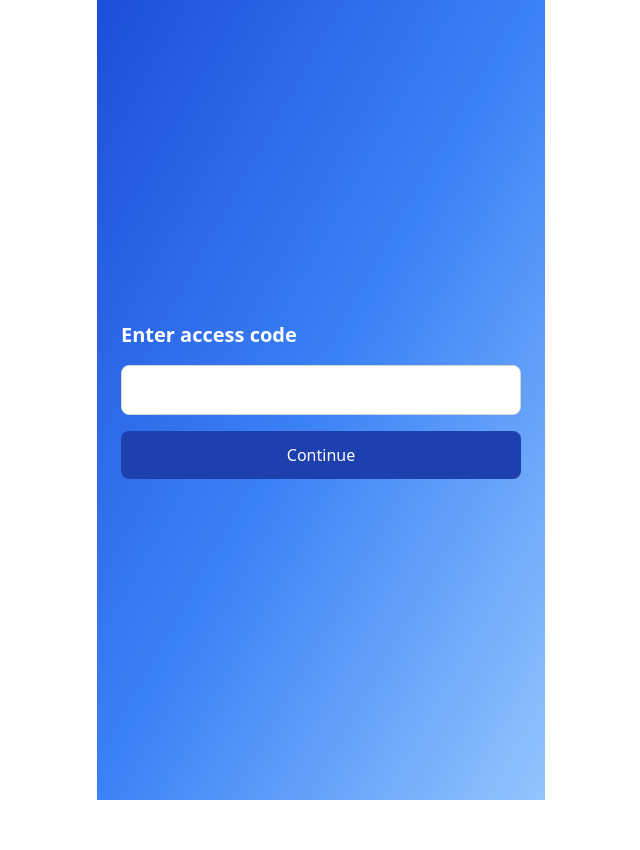
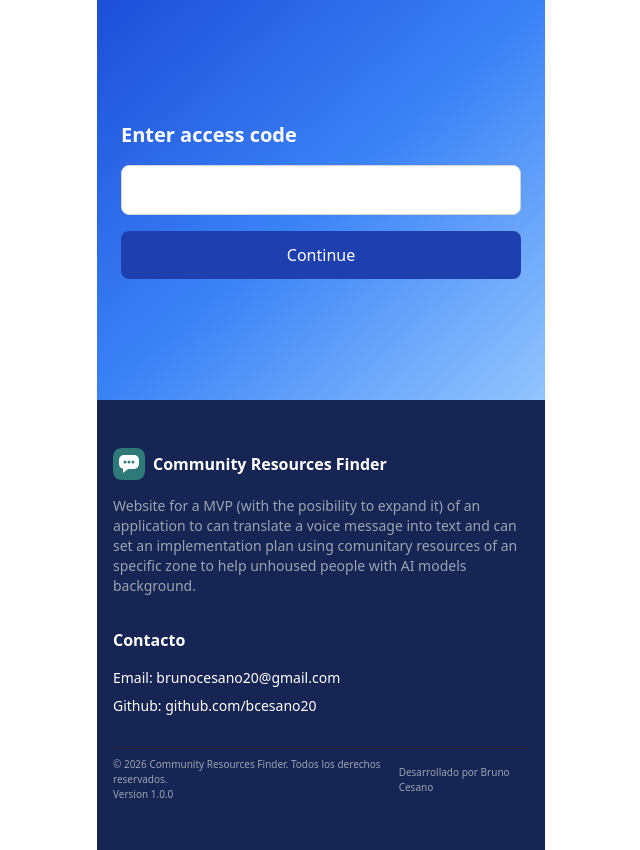
Before and after one commit to bcesano20/community-resource-finder-platform, a React (Vite) app in the folder frontend/: page / in a window 1280 px wide. Shown: the whole page, without its empty margins (319-959 px from the left). Before the commit the page ends 800 px from the top, so only its background shows below. Built offline with nearby package versions, Linux system fonts and the light colour scheme; no server answers.

Commit message:
add footer as global component (#16)

```diff
--- a/frontend/src/App.tsx
+++ b/frontend/src/App.tsx
@@ -1,5 +1,6 @@
 import { Layout } from './Layout';
 
+import { Footer } from './components';
 import { ChatScreen } from './pages/ChatScreen';
 import { UnlockScreen } from './pages/UnlockScreen';
 import { useSession } from './hooks/useSession';
@@ -14,6 +15,7 @@ export function App() {
       ) : (
         <UnlockScreen isLoading={isLoading} error={error} onUnlock={unlock} />
       )}
+      <Footer />
     </Layout>
   );
 }
--- /dev/null
+++ b/frontend/src/components/Footer/Footer.tsx
@@ -0,0 +1,65 @@
+export function Footer() {
+  const CURRENT_YEAR = new Date().getFullYear();
+
+  return (
+    <footer className="bg-blue-950 text-white">
+      <div className="mx-auto max-w-7xl px-4 py-12">
+        {/* Top Section */}
+        <div className="mb-8 grid gap-8">
+          {/* Brand */}
+          <div>
+            <div className="mb-4 flex items-center gap-2">
+              {/* Logo/Icon */}
+              <div className="flex h-8 w-8 items-center justify-center overflow-hidden rounded-lg">
+                <img
+                  src="/favicon.svg"
+                  alt="community resources finder"
+                  width={32}
+                  height={32}
+                  className="h-full w-full object-contain"
+                />
+              </div>
+              <span className="font-bold text-white">Community Resources Finder</span>
+            </div>
+            <p className="text-sm text-gray-400">
+              Website for a MVP (with the posibility to expand it) of an application to can
+              translate a voice message into text and can set an implementation plan using
+              comunitary resources of an specific zone to help unhoused people with AI models
+              background.
+            </p>
+          </div>
+
+          {/* Contact */}
+          <div className="text-left">
+            <h4 className="mb-4 font-semibold text-white">Contacto</h4>
+            <ul className="space-y-2 text-sm">
+              <li>
+                <a href={`mailto:brunocesano20@gmail.com`} className="hover:text-blue-400">
+                  Email: brunocesano20@gmail.com
+                </a>
+              </li>
+              <li>
+                <a href="https://github.com/bcesano20" className="hover:text-blue-400">
+                  Github: github.com/bcesano20
+                </a>
+              </li>
+            </ul>
+          </div>
+        </div>
+
+        {/* Divider */}
+        <hr className="border-gray-800" />
+
+        {/* Bottom */}
+        <div className="flex items-center justify-between pt-2 mx-auto text-[10px] text-gray-400">
+          <p>
+            &copy; {CURRENT_YEAR} Community Resources Finder. Todos los derechos reservados.
+            <br />
+            Version 1.0.0
+          </p>
+          <p> Desarrollado por Bruno Cesano</p>
+        </div>
+      </div>
+    </footer>
+  );
+}
--- a/frontend/src/components/index.ts
+++ b/frontend/src/components/index.ts
@@ -1,2 +1,3 @@
 export { ChatBubble } from './ChatBubble/ChatBubble';
 export { PlanCard } from './PlanCard/PlanCard';
+export { Footer } from './Footer/Footer';
--- a/frontend/src/pages/ChatScreen.tsx
+++ b/frontend/src/pages/ChatScreen.tsx
@@ -43,7 +43,7 @@ export function ChatScreen({ onSessionExpired }: ChatScreenProps) {
   };
 
   return (
-    <div className="flex flex-1 flex-col p-6 bg-gradient-to-br from-blue-700 via-blue-500 to-blue-300">
+    <div className="flex flex-1 flex-col p-6 bg-gradient-to-br from-blue-700 via-blue-500 to-blue-300 min-h-[400px]">
       <div className="flex-1 space-y-3 overflow-y-auto p-4 bg-gray-100 rounded-2xl">
         {messages.map((message) => (
           <div key={message.id} className="space-y-2">
--- a/frontend/src/pages/UnlockScreen.tsx
+++ b/frontend/src/pages/UnlockScreen.tsx
@@ -28,7 +28,7 @@ export function UnlockScreen({ isLoading, error, onUnlock }: UnlockScreenProps)
   return (
     <form
       onSubmit={handleSubmit}
-      className="flex flex-1 flex-col justify-center gap-4 bg-gradient-to-br from-blue-700 via-blue-500 to-blue-300 p-6"
+      className="flex flex-1 flex-col justify-center gap-4 bg-gradient-to-br from-blue-700 via-blue-500 to-blue-300 p-6 min-h-[400px]"
     >
       <h1 className="text-xl font-semibold text-white">Enter access code</h1>
       <input
```
